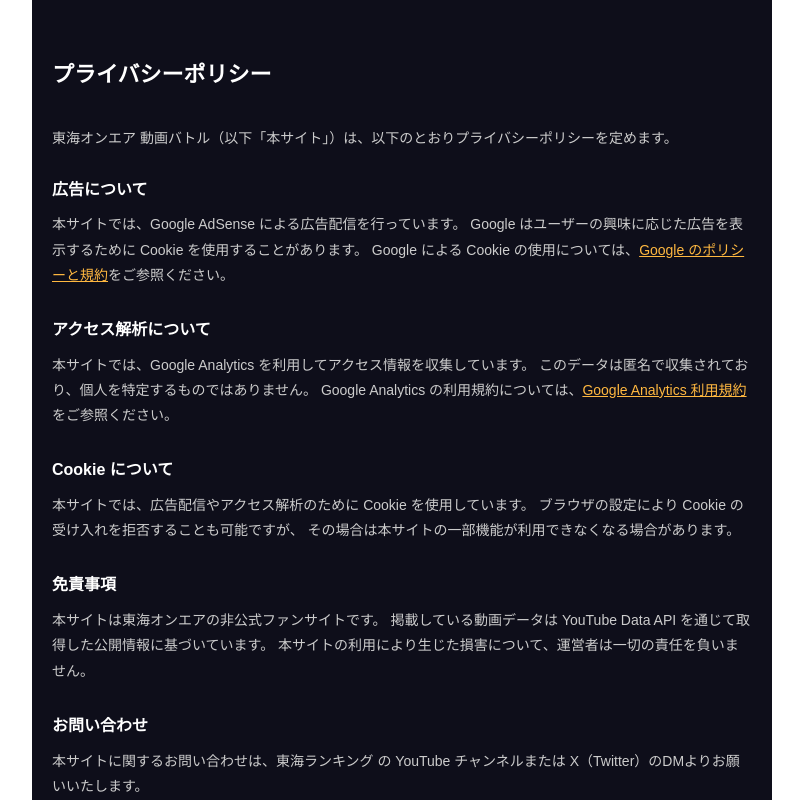
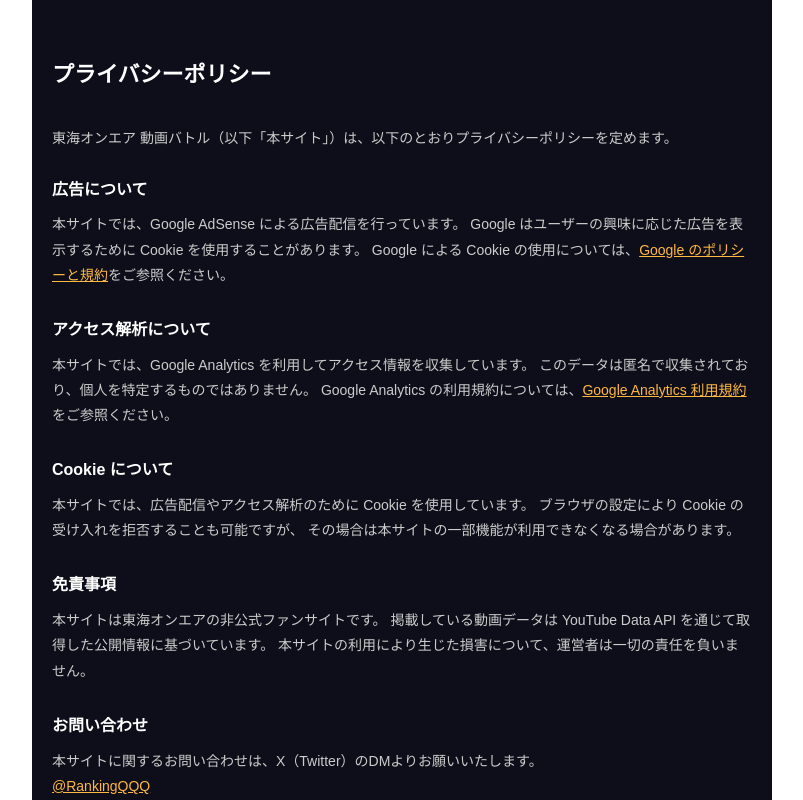
Before and after one commit to YRYK1985/tokai-battle, a Next.js app: page /privacy in a window 1280 px wide. Shown: the top 800 px of the page, without its empty margins (238-1041 px from the left). Built offline with nearby package versions, Linux system fonts and the light colour scheme.

Commit message:
add ads.txt, privacy policy, footer link

```diff
--- a/app/privacy/page.js
+++ b/app/privacy/page.js
@@ -53,7 +53,11 @@
       </Section>
 
       <Section title="お問い合わせ">
-        本サイトに関するお問い合わせは、東海ランキング の YouTube チャンネルまたは X（Twitter）のDMよりお願いいたします。
+        本サイトに関するお問い合わせは、X（Twitter）のDMよりお願いいたします。
+        <br />
+        <a href="https://x.com/RankingQQQ" target="_blank" rel="noopener noreferrer" style={{ color: '#ffb840' }}>
+          @RankingQQQ
+        </a>
       </Section>
 
       <p style={{ marginTop: '40px', fontSize: '12px', color: '#666' }}>制定日：2026年3月17日</p>
```
